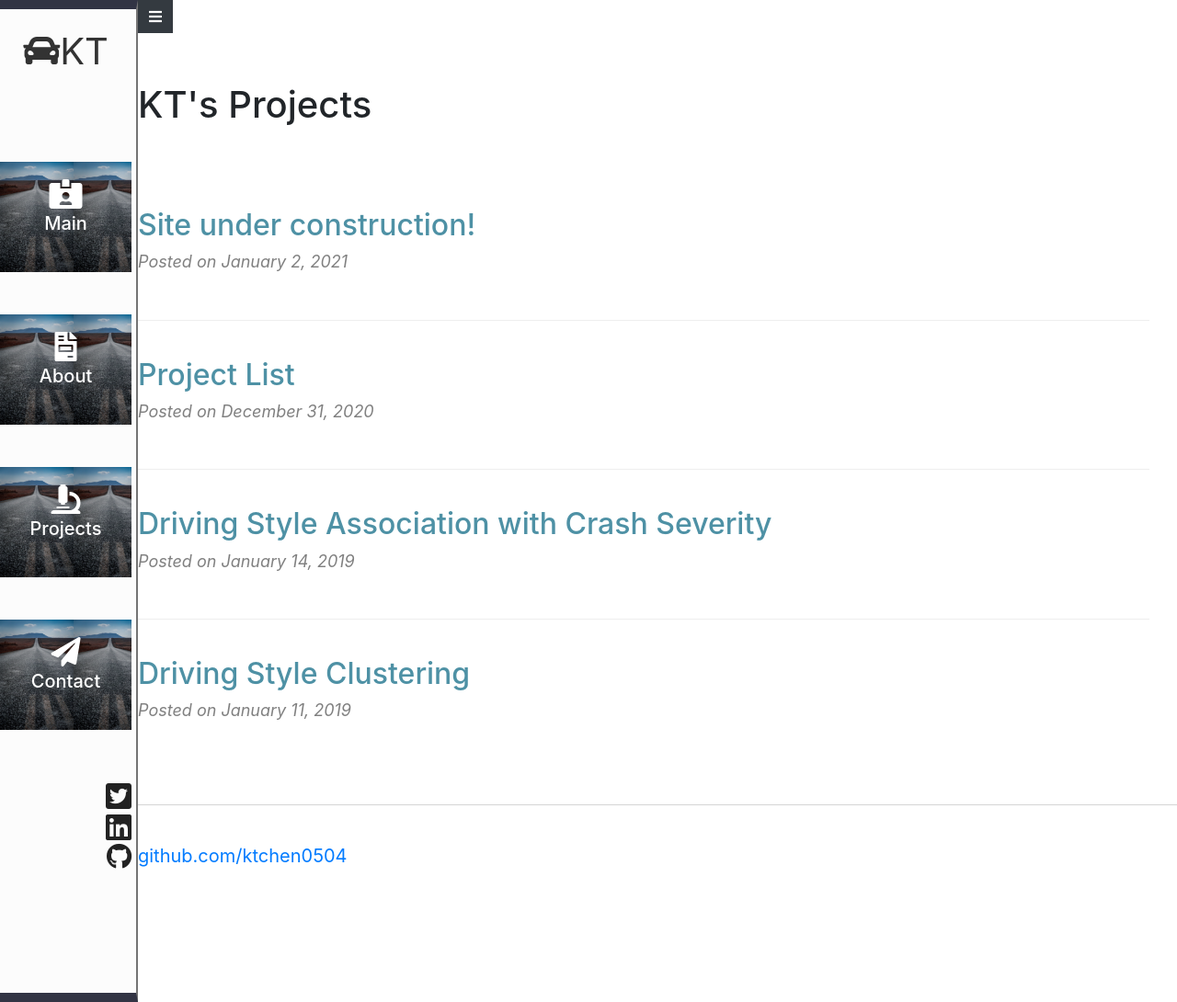
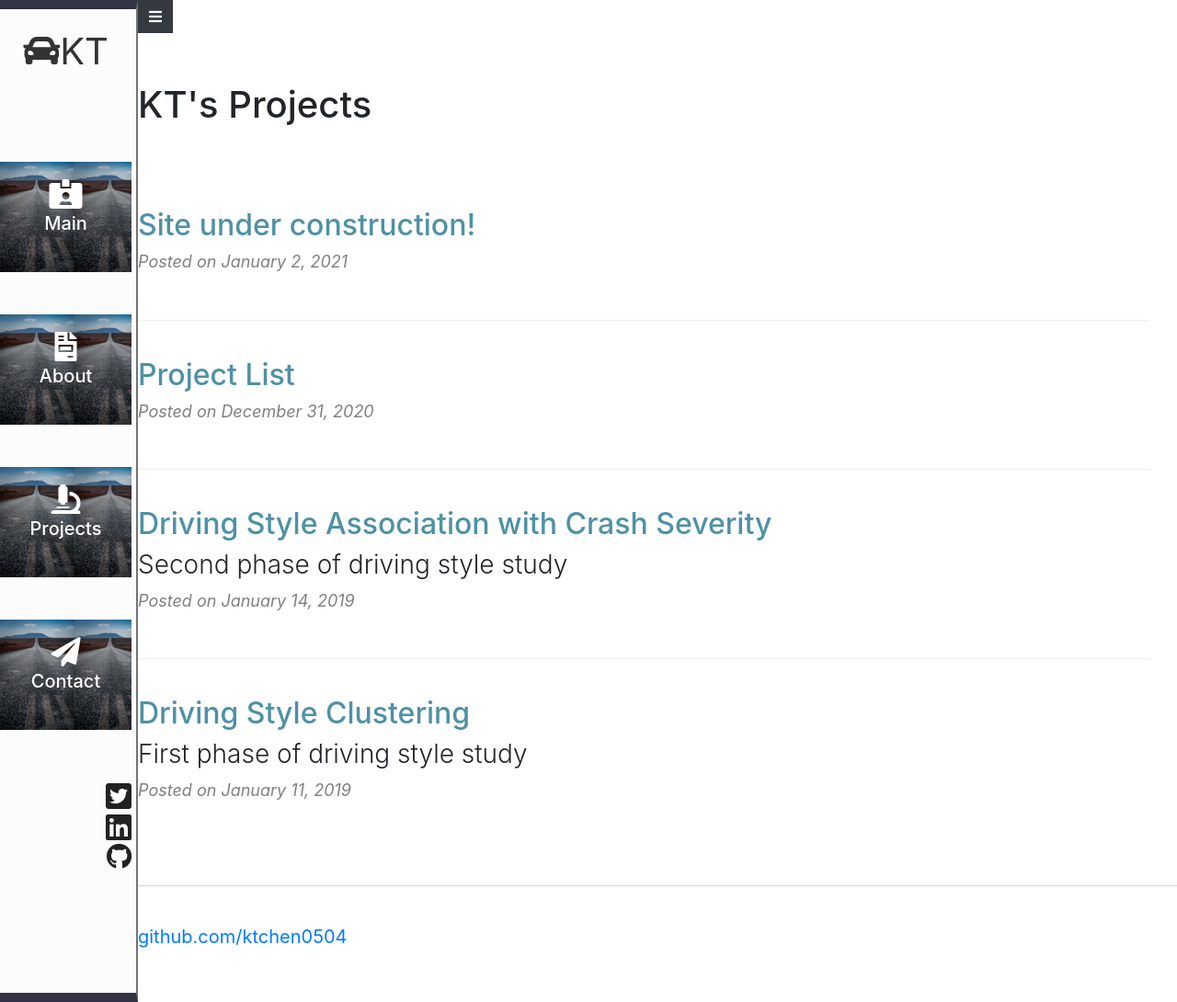
Before and after one commit to ktchen0504/ktchen0504.github.io, a Jekyll site: the page built from blog/index.html, in a window 1280 px wide and 1090 px high. Shown: the whole window at 92% size. Built offline with Jekyll 4.4.1, drawn with Linux system fonts in a browser that asks for light colours; nearby versions of some CDN libraries.

Commit message:
update posts subtitle

```diff
--- a/_posts/2019-01-11-Driving-style-clustering.md
+++ b/_posts/2019-01-11-Driving-style-clustering.md
@@ -1,13 +1,14 @@
 ---
 layout: post
 title: "Driving Style Clustering"
+subtitle: "First phase of driving style study"
 date: 2019-01-11
 ---
 
 ### Driving Style Clustering Using SHRP 2 Dataset
 
 ---
-<img src="/public/images/Cluster_process.png"  style="margin: 0px -5px 0px 10px; width: 50%; height: 50%;" />
+<img src="/public/images/Cluster_process.png"  style="margin: 0px 0px 0px 10px; width: 50%; height: 50%;" />
 
 ***Keywords:*** *driving styles, cluster analysis, naturalistic driving*
 
--- a/_posts/2019-01-14-Driving-style-and-crash-severity.md
+++ b/_posts/2019-01-14-Driving-style-and-crash-severity.md
@@ -1,13 +1,14 @@
 ---
 layout: post
 title: "Driving Style Association with Crash Severity"
+subtitle: "Second phase of driving style study"
 date: 2019-01-14
 ---
 
 ### Driving Style Association with Crash Severity Using SHRP 2 Dataset
 
 ---
-<img src="/public/images/Driving-style.png"  style="margin: 0px -5px 0px 10px; width: 35%; height: 35%;" />
+<img src="/public/images/Driving-style.png"  style="margin: 0px 0px 0px 10px; width: 40%; height: 40%;" />
 
 ***Keywords:*** *driving behaviors, driving styles, crash severity, naturalistic driving*
 
```
